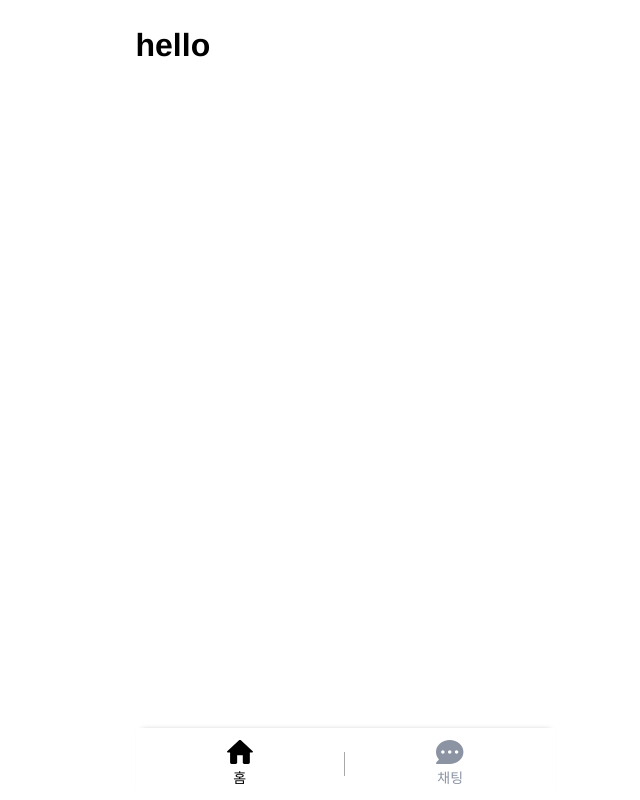
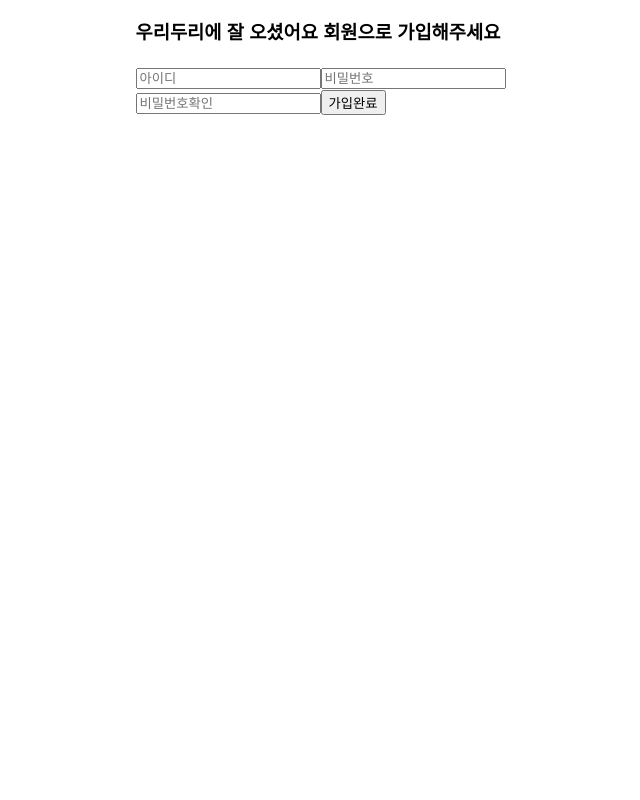
Before and after one commit to INJAESEO/woori-react, a React (Create React App) app in the folder woori/: page /signup in a window 1280 px wide. Shown: the whole page, without its empty margins (317-957 px from the left). Built offline with nearby package versions, Linux system fonts and the light colour scheme.

Commit message:
SignUp 기능 작성중

```diff
--- a/woori/package.json
+++ b/woori/package.json
@@ -2,6 +2,7 @@
   "name": "woori",
   "version": "0.1.0",
   "private": true,
+  "proxy": "http://127.0.0.1:8000",
   "dependencies": {
     "@testing-library/jest-dom": "^5.11.4",
     "@testing-library/react": "^11.1.0",
@@ -37,4 +38,5 @@
       "last 1 safari version"
     ]
   }
+
 }
--- /dev/null
+++ b/woori/src/components/Auth/CreateProfile/index.jsx
@@ -0,0 +1,11 @@
+import React from 'react';
+
+function CreateProfile(){
+    return (
+        <div>
+            <h1>hey</h1>
+        </div>
+    );
+};
+
+export default CreateProfile;
--- a/woori/src/components/Auth/SignUp/index.jsx
+++ b/woori/src/components/Auth/SignUp/index.jsx
@@ -1,13 +1,94 @@
-import React from "react";
+import React, {useContext, useState} from "react";
 import Footer from "../../common/Footer";
+import axios from "axios";
+// import { userContext } from "../../../App";
+import { useNavigate } from 'react-router-dom'
 
 function SignUp() {
+  // let user = useContext(userContext);
+
+  let navigate = useNavigate()
+
+  // 이름, 비밀번호
+  let [username, setUsername] = useState("")
+  let [password, setPassword] = useState("")
+  let [passwordConfirm, setPasswordConfirm] = useState("")
+  // 오류메시지
+  // let [usernameMessage, setUsernameMessage] = useState("")
+  // let [passwordMessage, setPasswordMessage] = useState("")
+  // let [passwordConfirmMessage, setPasswordConfirmMessage] = useState("")
+  // 유효성 검사
+  let [isName, setIsName] = useState(false)
+  let [isPassword, setIsPassword] = useState(false)
+
+
+
+
+  function onSubmitHandler(e) {
+    // prevent submit
+    e.preventDefault()
+
+    let userData = {
+      username: username,
+      password: password,
+    }
+
+
+    if (username === "") {
+      alert("아이디를 입력하세요")
+      return false
+    } else if (password === "") {
+      alert("비밀번호를 입력하세요")
+      return false
+    } else if (passwordConfirm === "") {
+      alert("비밀번호 확인을 입력하세요")
+      return false
+    } else if (password !== passwordConfirm) {
+      alert("비밀번호와 비밀번호 확인이 일치하지 않습니다")
+      return false
+    } else {
+      axios({
+        method: "POST",
+        url: "/user-api/user/",
+        data: userData,
+      }).then((res) => {
+        console.log(res)
+        // if (res.status === 201) {
+          // }
+        navigate('/createprofile')
+      }).catch((err) => {
+        console.log(err)
+      })
+    }
+  }
+
   return (
     <>
-      <h1>hello</h1>
-      <Footer />
+      <h3>우리두리에 잘 오셨어요 회원으로 가입해주세요</h3>
+      <form>
+        <input type="text" placeholder="아이디" onChange={(e) => {
+          console.log(e)
+          setUsername(e.target.value)
+        }
+        } />
+        <input type="password" placeholder="비밀번호" onChange={(e) => {
+          setPassword(e.target.value)
+        }} />
+        <input type="password" placeholder="비밀번호확인" onChange={(e)=>{setPasswordConfirm(e.target.value)}} />
+        <button onClick={onSubmitHandler}>가입완료</button>
+
+      </form>
     </>
   );
 }
 
 export default SignUp;
+
+
+
+// if (길이 < 7 && 문자X) {
+//   alert("문자 1개 포함하여 7자리 이상 입력하세요")
+//   return false
+// } else {
+//   return true;
+// }
--- /dev/null
+++ b/woori/src/components/Auth/Welcome/index.jsx
@@ -0,0 +1,13 @@
+import React from 'react';
+import {Link} from 'react-router-dom'
+function Welcome (){
+    return (
+        <div>
+            <h1>우리두리</h1>
+            <h3>커플들의 데이트 코스 기록 공간</h3>
+            <Link to='/signup'><button type="button">회원가입하기</button></Link>
+        </div>
+    );
+};
+
+export default Welcome;
--- a/woori/src/pages/Router.js
+++ b/woori/src/pages/Router.js
@@ -1,6 +1,8 @@
 import React from "react";
 import { BrowserRouter, Route, Routes } from "react-router-dom";
+import CreateProfile from "../components/Auth/CreateProfile";
 import SignUp from "../components/Auth/SignUp";
+import Welcome from "../components/Auth/Welcome";
 import Home from "../components/Home";
 
 const Router = () => {
@@ -8,7 +10,10 @@ const Router = () => {
     <BrowserRouter>
       <Routes>
         <Route path="/" element={<Home />} />
+        <Route path="/welcome" element={<Welcome />} />
         <Route path="/signup" element={<SignUp />} />
+        <Route path="/createprofile" element={<CreateProfile />} />
+
         {/* <Route path="/page1/*" element={<Page1 />} />
         <Route path="/page2/*" element={<Page2 />} />
         <Route path="/*" element={<NotFound />} /> */}
```
Also changed, not shown: woori/src/App.js (+9 -0 lines), woori/src/components/Auth/CreateProfile/style.js (added), woori/src/components/Auth/Welcome/style.js (added), 2 other files (tests, documents, lock files or other folders).
